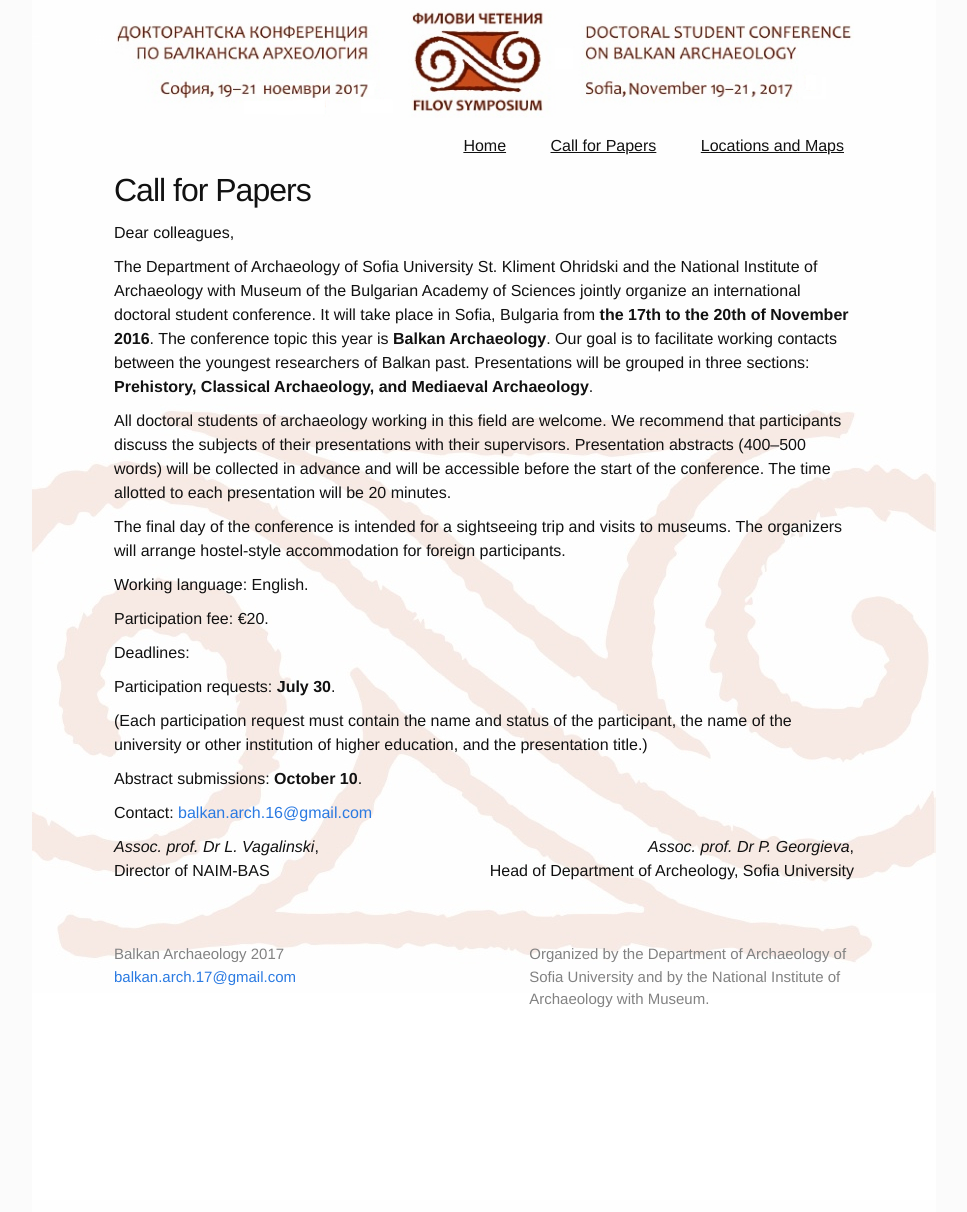
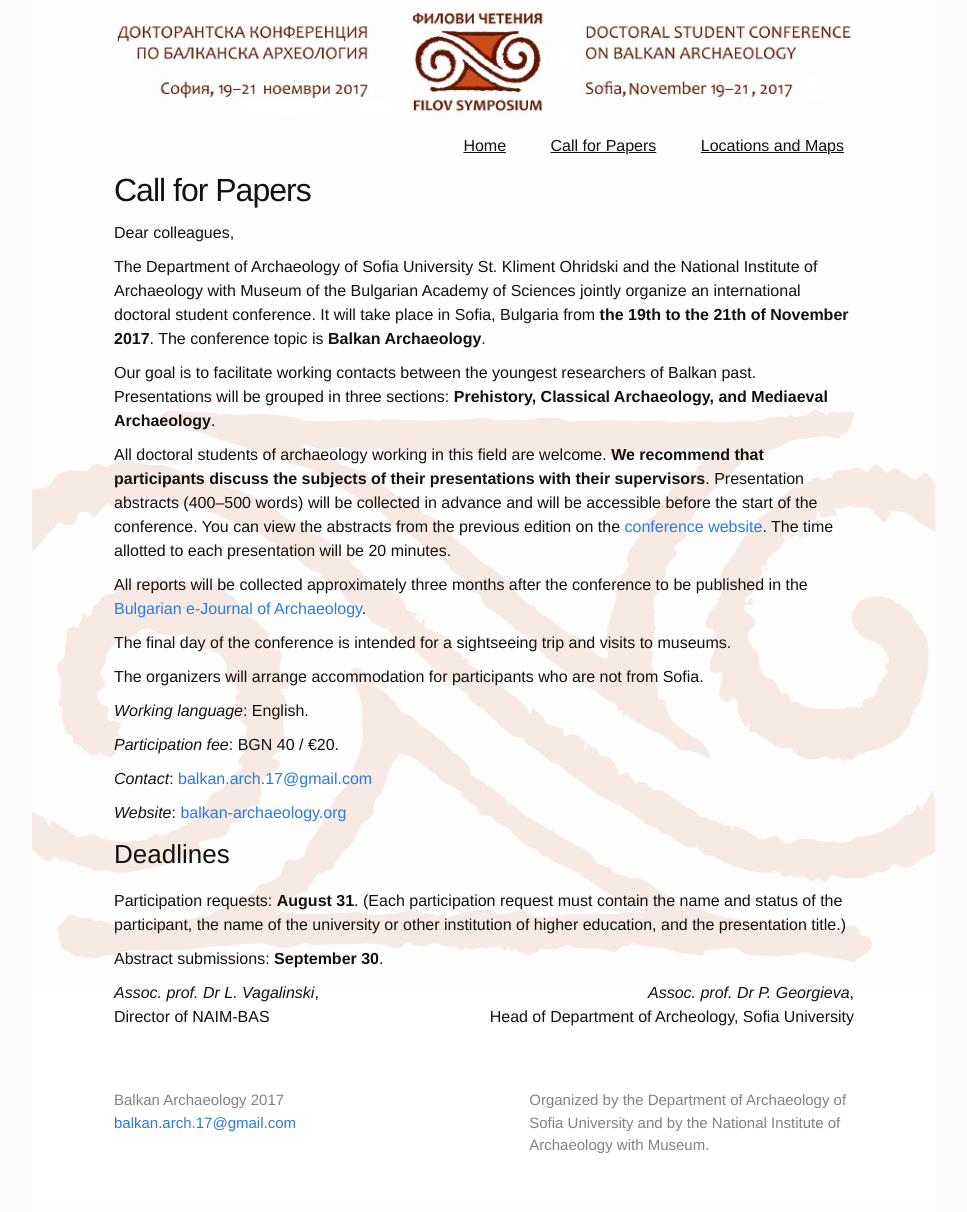
Before and after one commit to balkan-archaeology/balkan-archaeology.github.io, a Jekyll site: the page built from call-for-papers.md, in a window 1280 px wide. Shown: the whole page, without its empty margins (156-1123 px from the left). Built offline with Jekyll 4.4.1, drawn with Linux system fonts in a browser that asks for light colours; before the commit the page ends 1066 px from its top, so only the background shows below that.

Commit message:
Update call for papers.

```diff
--- a/call-for-papers.md
+++ b/call-for-papers.md
@@ -7,25 +7,53 @@ show-in-nav: true
 
 Dear colleagues,
 
-The Department of Archaeology of Sofia University St. Kliment Ohridski and the National Institute of Archaeology with Museum of the Bulgarian Academy of Sciences jointly organize an international doctoral student conference. It will take place in Sofia, Bulgaria from **the 17th to the 20th of November 2016**. The conference topic this year is **Balkan Archaeology**. Our goal is to facilitate working contacts between the youngest researchers of Balkan past. Presentations will be grouped in three sections: **Prehistory, Classical Archaeology, and Mediaeval Archaeology**.
+The Department of Archaeology of Sofia University St. Kliment Ohridski
+and the National Institute of Archaeology with Museum of the Bulgarian
+Academy of Sciences jointly organize an international doctoral student
+conference. It will take place in Sofia, Bulgaria from **the 19th to
+the 21th of November 2017**. The conference topic is **Balkan
+Archaeology**.
 
-All doctoral students of archaeology working in this field are welcome. We recommend that participants discuss the subjects of their presentations with their supervisors. Presentation abstracts (400–500 words) will be collected in advance and will be accessible before the start of the conference. The time allotted to each presentation will be 20 minutes.
+Our goal is to facilitate working contacts between the youngest
+researchers of Balkan past. Presentations will be grouped in three
+sections: **Prehistory, Classical Archaeology, and Mediaeval
+Archaeology**.
 
-The final day of the conference is intended for a sightseeing trip and visits to museums. The organizers will arrange hostel-style accommodation for foreign participants.
+All doctoral students of archaeology working in this field are
+welcome. **We recommend that participants discuss the subjects of
+their presentations with their supervisors**. Presentation abstracts
+(400–500 words) will be collected in advance and will be accessible
+before the start of the conference. You can view the abstracts from
+the previous edition on the [conference
+website](/abstracts-2016/). The time allotted to each presentation
+will be 20 minutes.
 
-Working language: English.
+All reports will be collected approximately three months after the
+conference to be published in the [Bulgarian e-Journal of
+Archaeology](http://be-ja.org/).
 
-Participation fee: €20.
+The final day of the conference is intended for a sightseeing trip and
+visits to museums.
 
-Deadlines:
+The organizers will arrange accommodation for participants who are not
+from Sofia.
 
-Participation requests: **July 30**.
+*Working language*: English.
 
-(Each participation request must contain the name and status of the participant, the name of the university or other institution of higher education, and the presentation title.)
+*Participation fee*: BGN 40 / €20.
 
-Abstract submissions: **October 10**.
+*Contact*: [balkan.arch.17@gmail.com](mailto:balkan.arch.17@gmail.com)
 
-Contact: [balkan.arch.16@gmail.com](mailto:balkan.arch.16@gmail.com)
+*Website*: [balkan-archaeology.org](http://balkan-archaeology.org/)
+
+### Deadlines
+
+Participation requests: **August 31**. (Each participation request
+must contain the name and status of the participant, the name of the
+university or other institution of higher education, and the
+presentation title.)
+
+Abstract submissions: **September 30**.
 
 <div style="float: right; text-align: right;">
   <i>Assoc. prof. Dr P. Georgieva</i>,
```
